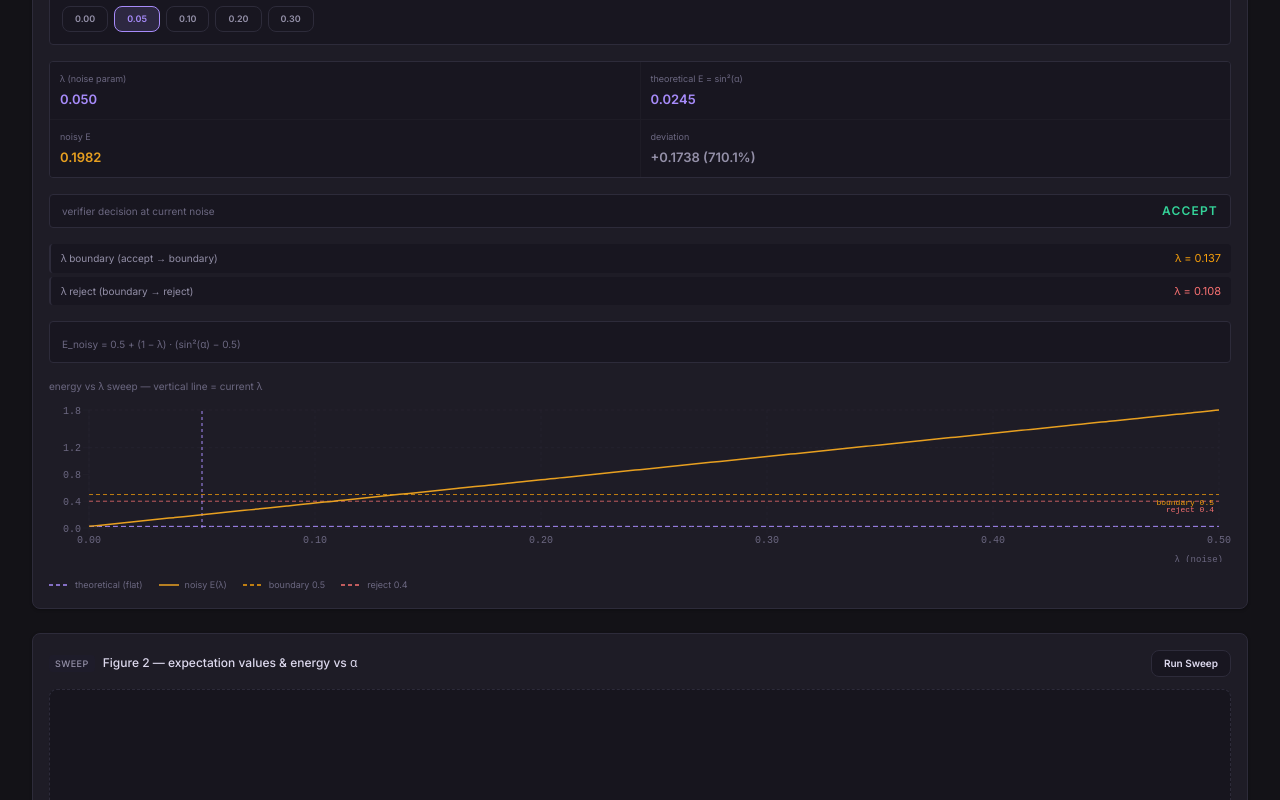
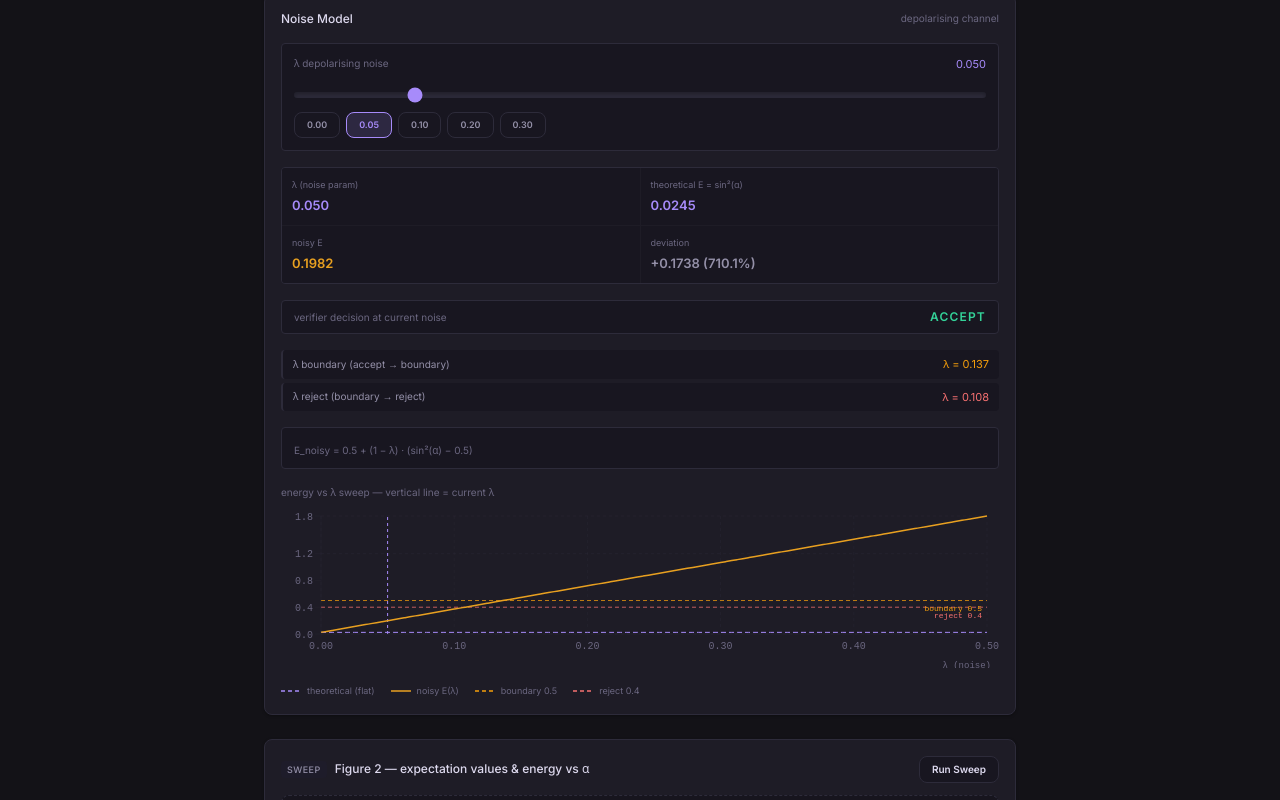
Before and after one commit to feymery/classic-quantum-verifier-dashboard, a React (Vite) app: page /fundamentals in a window 1280 px wide. Shown: the part 1105-1905 px from the top of the page. Built offline with nearby package versions, Linux system fonts and the light colour scheme; no server answers.

Commit message:
feat: implement MainLayout with integrated dashboard header, navigation, and run history drawer

```diff
--- a/src/layouts/MainLayout.tsx
+++ b/src/layouts/MainLayout.tsx
@@ -32,7 +32,7 @@ export function MainLayout() {
   };
 
   return (
-    <div className="min-h-screen p-6">
+    <div className="min-h-screen px-64 py-6">
       <div className="flex flex-col">
         <DashboardHeader
           selectedBackend={dashboard.selectedBackend}
```
